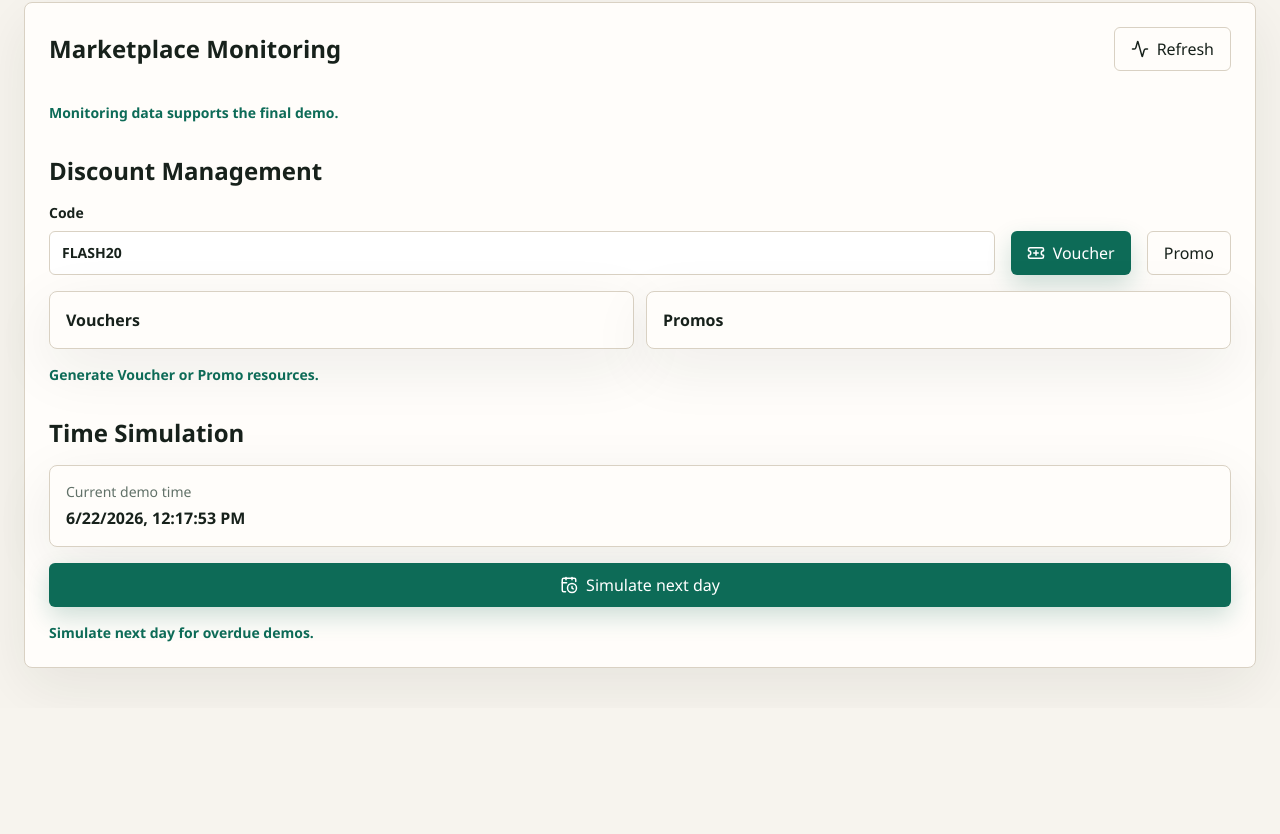
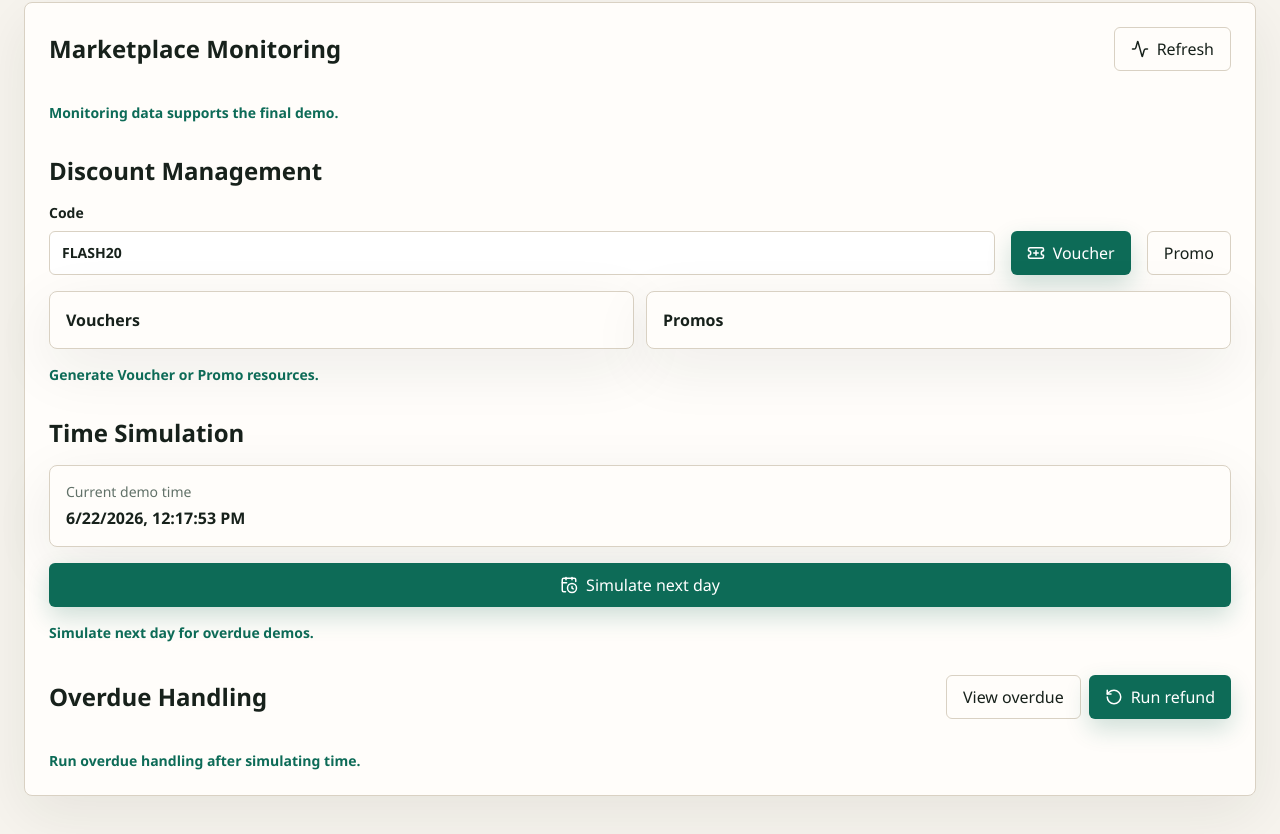
Before and after one commit to myudak/seapedia, a Next.js app: page /dashboard/admin in a window 1280 px wide. Shown: the part 254-1088 px from the top of the page. Before the commit the page ends 962 px from the top, so only its background shows below. Built offline with nearby package versions, Linux system fonts and the light colour scheme.

Commit message:
feat(overdue): show overdue results in admin and order timelines

```diff
--- a/src/app/dashboard/admin/page.tsx
+++ b/src/app/dashboard/admin/page.tsx
@@ -2,6 +2,7 @@ import { DashboardShell } from "@/components/dashboard-shell";
 import { AdminMonitoringPanel } from "@/components/admin-monitoring-panel";
 import { AdminDiscountPanel } from "@/components/admin-discount-panel";
 import { AdminTimePanel } from "@/components/admin-time-panel";
+import { AdminOverduePanel } from "@/components/admin-overdue-panel";
 
 export default function AdminDashboardPage() {
   return (
@@ -13,6 +14,7 @@ export default function AdminDashboardPage() {
       <AdminMonitoringPanel />
       <AdminDiscountPanel />
       <AdminTimePanel />
+      <AdminOverduePanel />
     </DashboardShell>
   );
 }
--- /dev/null
+++ b/src/components/admin-overdue-panel.tsx
@@ -0,0 +1,74 @@
+"use client";
+
+import { useState } from "react";
+import { RotateCcw } from "lucide-react";
+import { Button } from "@/components/ui/button";
+import { Card } from "@/components/ui/card";
+import { formatRupiah } from "@/lib/seed/public-products";
+
+type OverdueOrder = {
+  id: string;
+  storeName: string;
+  status: string;
+  total: number;
+};
+
+export function AdminOverduePanel() {
+  const [orders, setOrders] = useState<OverdueOrder[]>([]);
+  const [message, setMessage] = useState("Run overdue handling after simulating time.");
+
+  function loadOverdue() {
+    fetch("/api/admin/overdue")
+      .then((response) => response.json())
+      .then((payload) => {
+        if (payload.ok) {
+          setOrders(payload.data);
+          setMessage("Overdue orders loaded.");
+        } else {
+          setMessage(payload.error);
+        }
+      })
+      .catch(() => setMessage("Overdue list requires Admin login."));
+  }
+
+  function runOverdue() {
+    fetch("/api/admin/overdue", { method: "POST" })
+      .then((response) => response.json())
+      .then((payload) => {
+        if (payload.ok) {
+          setOrders(payload.data);
+          setMessage("Auto return/refund executed.");
+        } else {
+          setMessage(payload.error);
+        }
+      })
+      .catch(() => setMessage("Overdue handling requires Admin login."));
+  }
+
+  return (
+    <section className="mt-8 grid gap-4">
+      <div className="flex flex-wrap items-center justify-between gap-3">
+        <h2 className="text-2xl font-black">Overdue Handling</h2>
+        <div className="flex gap-2">
+          <Button type="button" variant="secondary" onClick={loadOverdue}>
+            View overdue
+          </Button>
+          <Button type="button" icon={<RotateCcw size={18} />} onClick={runOverdue}>
+            Run refund
+          </Button>
+        </div>
+      </div>
+      <div className="grid gap-3">
+        {orders.map((order) => (
+          <Card key={order.id} className="p-4">
+            <p className="font-black">{order.storeName}</p>
+            <p className="text-sm text-[var(--muted)]">
+              {order.status} - {formatRupiah(order.total)}
+            </p>
+          </Card>
+        ))}
+      </div>
+      <p className="text-sm font-semibold text-[var(--market)]">{message}</p>
+    </section>
+  );
+}
```
